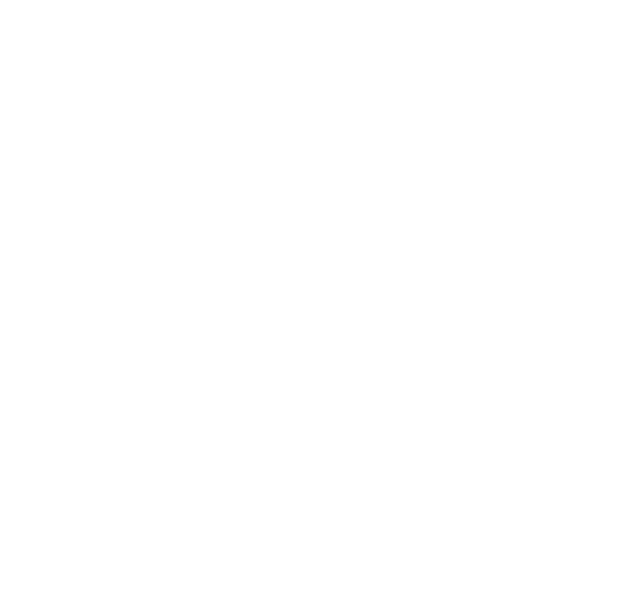
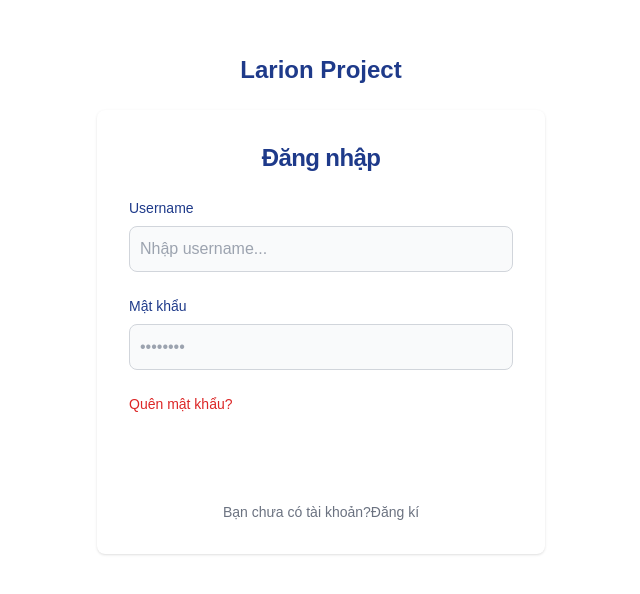
Before and after one commit to hapfalo-mo/SocialMediaPlatform_FrontEnd, a React (Vite) app: page / in a window 1280 px wide. Before the commit this address had no page. Shown: the part 128-722 px from the top of the page, without its empty margins (319-959 px from the left). Built offline with nearby package versions, Linux system fonts and the light colour scheme.

Commit message:
[Nguyễn Quốc Huy Chương] - [Fix]:Fix Link

```diff
--- a/src/App.jsx
+++ b/src/App.jsx
@@ -8,7 +8,7 @@ function App() {
   return (
     <BrowserRouter>
       <Routes>
-        <Route path='/login' element={<LoginPage />}></Route>
+        <Route path='/' element={<LoginPage />}></Route>
         <Route path='/signup' element={<SignupPage />}></Route>
       </Routes>
     </BrowserRouter>
--- a/src/pages/LoginPage.jsx
+++ b/src/pages/LoginPage.jsx
@@ -19,11 +19,11 @@ const LoginPage = () => {
                                 <input type="username" name="username" id="username" className="bg-gray-50 border border-gray-300 text-gray-900 rounded-lg focus:ring-primary-600 focus:border-primary-600 block w-full p-2.5 dark:bg-gray-700 dark:border-gray-600 dark:placeholder-gray-400 dark:text-white dark:focus:ring-blue-500 dark:focus:border-blue-500" placeholder="Nhập username..." required=""></input>
                             </div>
                             <div>
-                                <label htmlFor="password" className="flex block mb-2 text-sm font-medium text-blue-900 dark:text-white">Password</label>
+                                <label htmlFor="password" className="flex block mb-2 text-sm font-medium text-blue-900 dark:text-white">Mật khẩu</label>
                                 <input type="password" name="password" id="password" placeholder="••••••••" className="bg-gray-50 border border-gray-300 text-gray-900 rounded-lg focus:ring-primary-600 focus:border-primary-600 block w-full p-2.5 dark:bg-gray-700 dark:border-gray-600 dark:placeholder-gray-400 dark:text-white dark:focus:ring-blue-500 dark:focus:border-blue-500" required=""></input>
                             </div>
                             <div className="flex items-center justify-between">
-                                <a href="#" className="text-sm font-medium text-red-600 hover:underline dark:text-primary-500">Forgot password?</a>
+                                <a href="#" className="text-sm font-medium text-red-600 hover:underline dark:text-primary-500">Quên mật khẩu?</a>
                             </div>
                             <button type="submit" className="w-full text-white bg-primary-600 hover:bg-primary-700 focus:ring-4 focus:outline-none focus:ring-primary-300 font-medium rounded-lg text-sm px-5 py-2.5 text-center dark:bg-primary-600 dark:hover:bg-primary-700 dark:focus:ring-primary-800">Sign in</button>
                             <p className="text-sm font-light text-gray-500 dark:text-gray-400">
--- a/src/pages/SignupPage.jsx
+++ b/src/pages/SignupPage.jsx
@@ -42,7 +42,7 @@ const SignupPage = () => {
                             <button type="submit" className="w-full text-white bg-blue-600 hover:bg-primary-700 focus:ring-4 focus:outline-none focus:ring-primary-300 font-medium rounded-lg text-sm px-5 py-2.5 text-center dark:bg-primary-600 dark:hover:bg-primary-700 dark:focus:ring-primary-800">Đăng kí tài khoản</button>
                             <p className="text-sm font-light text-gray-500 dark:text-gray-400">
                                 Bạn đã có tài khoản?
-                                <Link className="font-medium text-primary-600 hover:underline dark:text-primary-500" to="/login">
+                                <Link className="font-medium text-primary-600 hover:underline dark:text-primary-500" to="/">
                                     Đăng nhập
                                 </Link>
                             </p>
```
